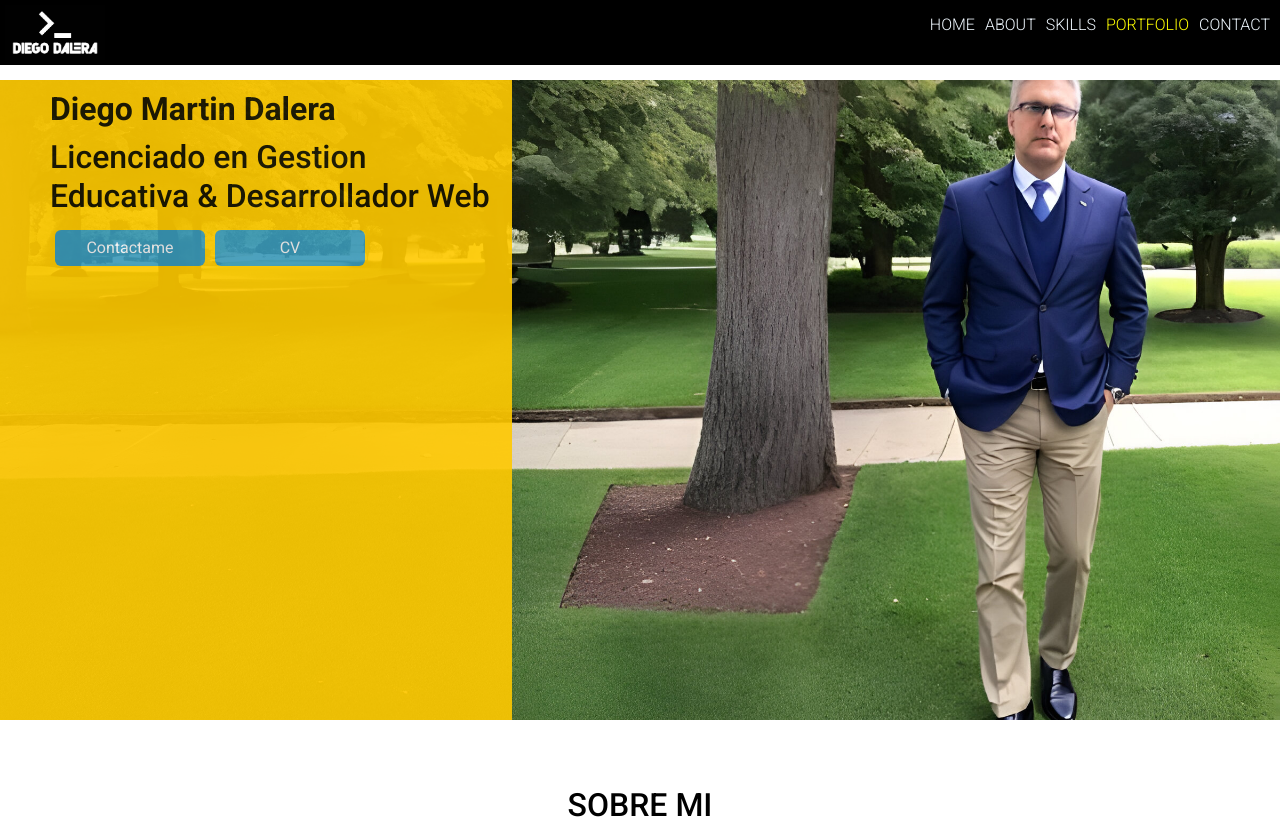
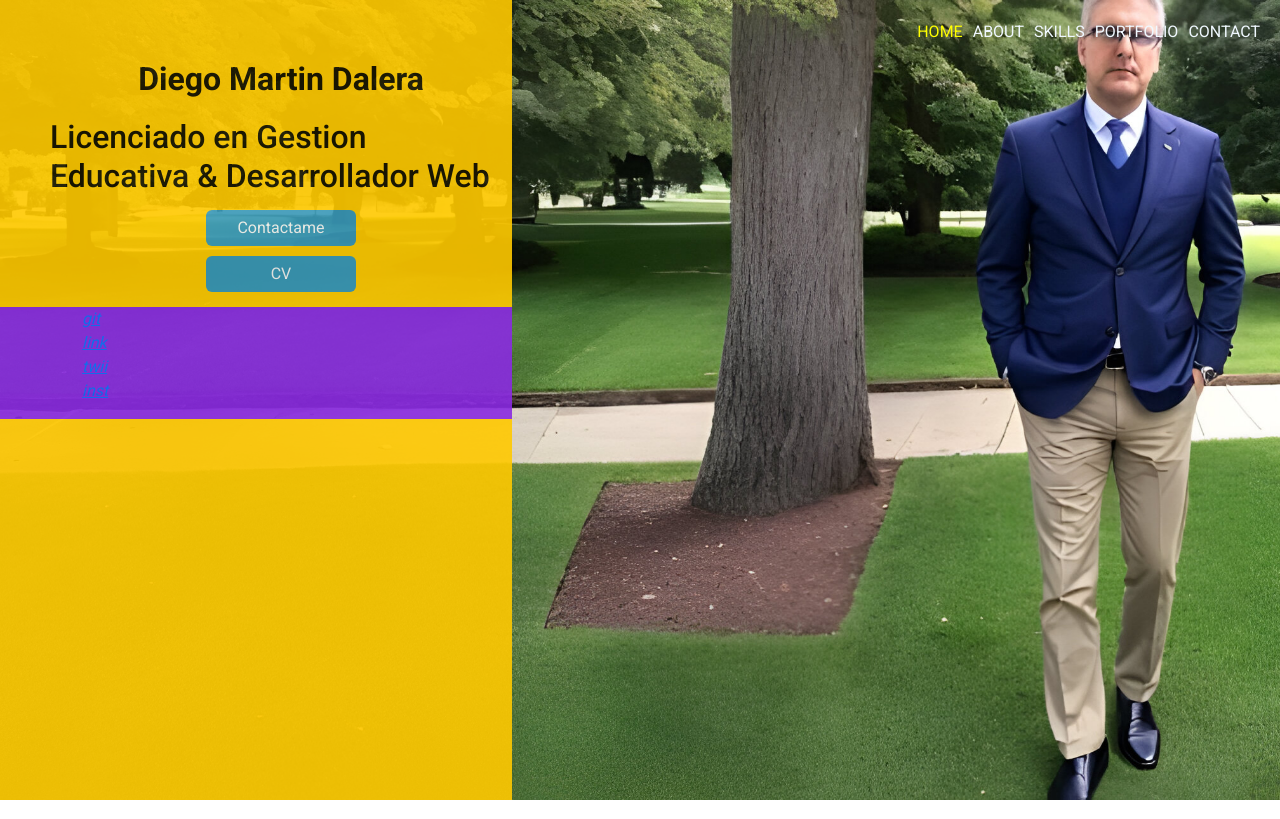
Before and after one commit to DiegoDalera/reactDeveloperProfile, a React (Vite) app: page / in a window 1280 px wide. Shown: the top 819 px of the page. Built offline with nearby package versions, Linux system fonts and the light colour scheme.

Commit message:
nav fade

```diff
--- a/src/App.css
+++ b/src/App.css
@@ -1,4 +1,3 @@
-
 
 .main {
   display: flex;
@@ -7,7 +6,6 @@
   justify-content: center;
   width: 100%;
   background-color: white;
-  margin-top: 80px;
 }
 
 div{
--- a/src/Components/Header/Header.css
+++ b/src/Components/Header/Header.css
@@ -2,7 +2,7 @@
 
 .header {
     width: 100%;
-    height: 80vh;
+    height: 100vh;
     display: flex;
     flex-direction: column;
     justify-content: center;
@@ -15,14 +15,11 @@
     max-width: 40%;
     background-color: #ffc900;
     opacity: 0.9;
+    height: 100%;
 }
 
 .h-100 {
-    height: 80vh!important;
-}
-
-.hero-content .quien_soy_info {
-    padding-left: 50px;
+    height: 100vh!important;
 }
 
 .hero-content h1{
@@ -39,6 +36,17 @@
     margin: 10px 0px;
     font-weight: 500;
 }
+
+.hero-content .quien_soy_info {
+    display: flex;
+    flex-direction: column;
+    align-items: center;
+    justify-content: center;
+
+    padding-top: 50px;
+    padding-left: 50px;
+}
+
 
 .hero-content .quien_soy_info .btn {
     width: 150px;
--- a/src/Components/Header/Redes.css
+++ b/src/Components/Header/Redes.css
@@ -5,12 +5,11 @@
     display: flex;
     flex-direction: row;
     justify-content: flex-start;
+    background-color: blueviolet;
 }
 
-.quien_soy_redes .redes {
-    list-style: none;
-    display: flex;
-    flex-direction: row;
-    justify-content: flex-start;
-    padding-left: 0px;
+.quien_soy_redes .menu-redes {
+    list-style-type: none;
+
+
 }
--- a/src/Components/Header/Redes.jsx
+++ b/src/Components/Header/Redes.jsx
@@ -5,10 +5,10 @@ const Redes = () => {
   return (
     <>
       <section className="quien_soy_redes">
-        <ul className="redes">
+        <ul className="menu-redes">
           <li>
             <a href="https://github.com/DiegoDalera" target="_blank">
-              <i className="bi bi-github"></i>
+              <i className="bi bi-github">git</i>
             </a>
           </li>
           <li>
@@ -16,12 +16,12 @@ const Redes = () => {
               href="https://www.linkedin.com/in/diego-martin-dalera/"
               target="_blank"
             >
-              <i className="bi bi-linkedin"></i>
+              <i className="bi bi-linkedin">link</i>
             </a>
           </li>
           <li>
             <a href="https://www.twitter.com" target="_blank">
-              <i className="bi bi-twitter"></i>
+              <i className="bi bi-twitter">twii</i>
             </a>
           </li>
           <li>
@@ -29,7 +29,7 @@ const Redes = () => {
               href="https://www.instagram.com/diegomartin.arg/"
               target="_blank"
             >
-              <i className="bi bi-instagram"></i>
+              <i className="bi bi-instagram">inst</i>
             </a>
           </li>
         </ul>
--- a/src/Components/Navbar/Navbar.css
+++ b/src/Components/Navbar/Navbar.css
@@ -2,15 +2,18 @@
     display: flex;
     flex-direction: row;
     align-items: center;
-    justify-content:space-between;
-    background-color:#000;
-    padding: 5px;
-    margin-top: -80px;
+    justify-content: space-between;
+    background-color: transparent;
+    transition:  0.3s ease;
+    padding: 15px;
     position: fixed;
     width: 100%;
-    background-color: #000000;
     z-index: 1000;
     color: aliceblue;
+}
+
+.topnav.scrolled {
+    background-color: #000;
 }
 
 .logo {
@@ -23,11 +26,11 @@
     align-items: center;
     justify-content: center;
     list-style-type: none;
+    margin: 0px;
 }
 
 .nav-item {
     margin: 5px;
-    font-weight: 300;
 }
 
 .nav-item:hover {
@@ -36,4 +39,9 @@
 
 .nav-item.active {
     color: yellow;
-  }
+}
+
+a.active {
+    color: yellow;
+    text-decoration: none;
+}
--- a/src/Components/Navbar/Navbar.jsx
+++ b/src/Components/Navbar/Navbar.jsx
@@ -1,18 +1,44 @@
-import React, { useState } from "react";
+import React, { useState, useEffect } from "react";
 import { Link } from "react-scroll";
 import "./Navbar.css";
-import Logo from '../../assets/logo.jpg';
+import Logo from "../../assets/logo.jpg";
 
 const Navbar = () => {
   const [activeSection, setActiveSection] = useState("home");
 
+  const [scrolled, setScrolled] = useState(false);
+
+  useEffect(() => {
+    const handleScroll = () => {
+      if (window.scrollY > 10) {
+        // puedes ajustar este valor según tus necesidades
+        setScrolled(true);
+      } else {
+        setScrolled(false);
+      }
+    };
+
+    window.addEventListener("scroll", handleScroll);
+    return () => {
+      window.removeEventListener("scroll", handleScroll);
+    };
+  }, []);
+
   return (
     <>
-      <nav className="topnav" id="myTopnav">
-        <div className="logo"><img src={Logo} alt="Logo" className="logo"/></div>
+      <nav className={`topnav ${scrolled ? "scrolled" : ""}`}  id="myTopnav">
+        <div className="logo">
+
+        </div>
         <ul className="navbar-menu">
-          {["home", "about", "skills", "portfolio", "contact"].map(section => (
-            <li className={`nav-item ${activeSection === section ? "active" : ""}`} key={section}>
+          {["home", "about", "skills", "portfolio", "contact"].map(
+            (section) => (
+              <li
+                className={`nav-item ${
+                  activeSection === section ? "active" : ""
+                }`}
+                key={section}
+              >
                 <Link
                   to={section}
                   spy={true}
@@ -24,7 +50,8 @@ const Navbar = () => {
                   {section.toUpperCase()}
                 </Link>
               </li>
-          ))}
+            )
+          )}
         </ul>
       </nav>
     </>
--- a/src/index.css
+++ b/src/index.css
@@ -1,5 +1,4 @@
 @import url('https://fonts.googleapis.com/css2?family=Roboto:wght@100;300;400;500;700&display=swap');
-
 
 *{
   margin: 0px;
```
Lines whose indentation alone changed are shown as unchanged.
